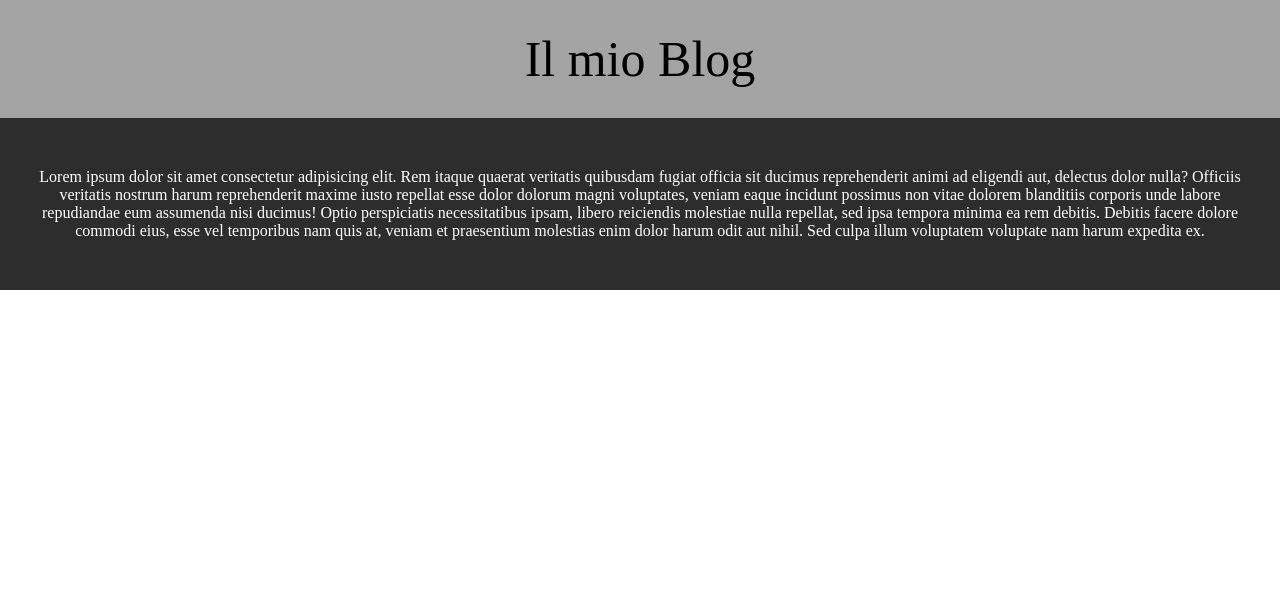
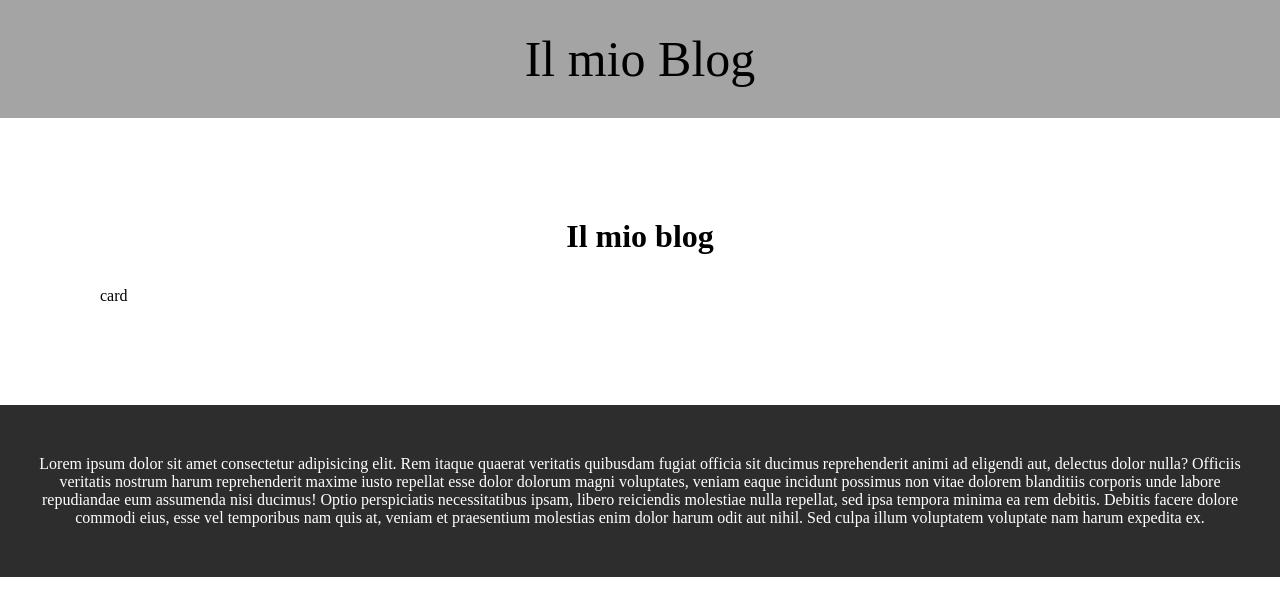
Before and after one commit to VincenzoIuliano/react-props, a React (Vite) app: page / in a window 1280 px wide. Shown: the top 616 px of the page. Built offline with nearby package versions, Linux system fonts and the light colour scheme.

Commit message:
ADD: main

```diff
--- a/src/App.jsx
+++ b/src/App.jsx
@@ -1,11 +1,13 @@
 import Footer from '../src/components/Footer/Footer'
 import Header from '../src/components/Header/Header'
+import Main from '../src/components/Main/Main'
 
 function App() {
 
   return (
     <>
        <Header />
+       <Main />
        <Footer />
     </>
   )
--- /dev/null
+++ b/src/components/Main/Main.jsx
@@ -0,0 +1,20 @@
+import style from '../Main/Main.module.css'
+
+export default function Main() {
+    return (
+        <main>
+            <section className={style.section}>
+                <div className="container">
+                    <h1 className={style.section_title}>Il mio blog</h1>
+                </div>
+                <div className="container">
+                    <div className="row">
+                        <div className="col-6">
+                            card
+                        </div>
+                    </div>
+                </div>
+            </section>
+        </main>
+    )
+}
--- /dev/null
+++ b/src/components/Main/Main.module.css
@@ -0,0 +1,10 @@
+.section_title {
+    font-size: 2rem;
+    font-weight: bold;
+    text-align: center;
+    margin-bottom: 2rem;
+}
+
+.section {
+    padding: 100px;
+}
```
